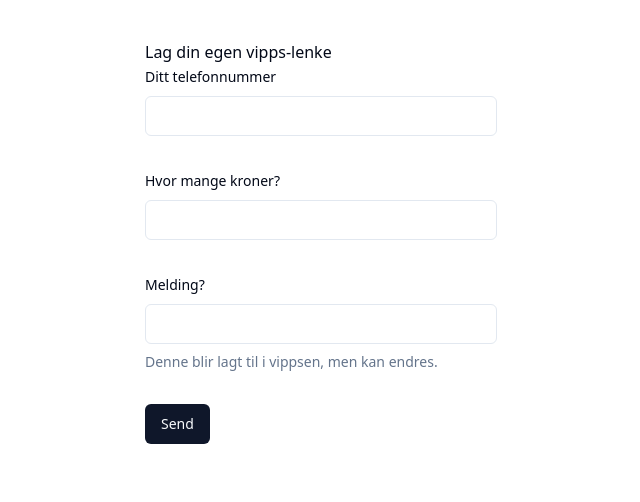
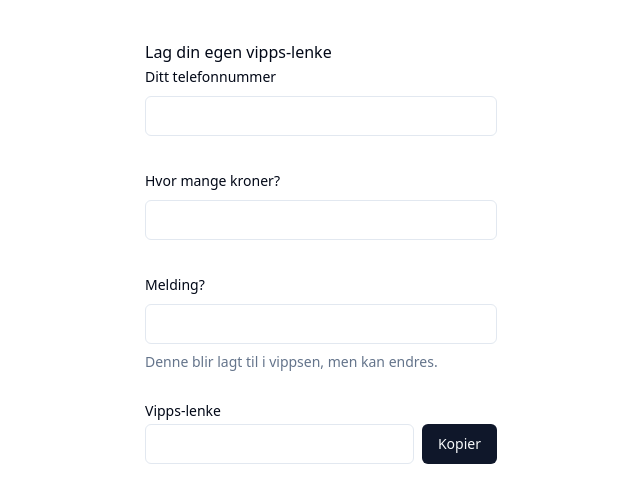
Before and after one commit to aslakhol/vippsme, an Astro site: page / in a window 1280 px wide. Shown: the whole page, without its empty margins (319-959 px from the left). Built offline with nearby package versions, Linux system fonts and the light colour scheme; Astro itself is replaced by a stand-in of ours.

Commit message:
add display and copy button for the link

```diff
--- a/src/components/Vipps.tsx
+++ b/src/components/Vipps.tsx
@@ -12,19 +12,28 @@ import {
   FormMessage,
 } from "./ui/form";
 import { Button } from "./ui/button";
+import { useState } from "react";
+import { Label } from "@radix-ui/react-label";
 
 export const Vipps = () => {
+  const [link, setLink] = useState<string>();
   const form = useForm<z.infer<typeof formSchema>>({
     resolver: zodResolver(formSchema),
     mode: "onTouched",
+    shouldFocusError: false,
   });
+
+  const handleChange = (data: z.infer<typeof formSchema>) => {
+    console.log(data);
+    setLink(data.phone);
+  };
 
   return (
     <div>
       <h1>Lag din egen vipps-lenke</h1>
 
       <Form {...form}>
-        <form className="space-y-8">
+        <form className="space-y-8" onChange={form.handleSubmit(handleChange)}>
           <FormField
             control={form.control}
             name="phone"
@@ -67,7 +76,19 @@ export const Vipps = () => {
               </FormItem>
             )}
           />
-          <Button type="submit">Send</Button>
+          <div className="grid w-full max-w-sm items-center gap-1.5">
+            <FormLabel htmlFor="vipps-link">Vipps-lenke</FormLabel>
+            <div className="flex w-full max-w-sm items-center space-x-2 ">
+              <Input
+                id="vipps-link"
+                type="text"
+                readOnly
+                value={link}
+                className="focus-visible:ring-0"
+              />
+              <Button type="button">Kopier</Button>
+            </div>
+          </div>
         </form>
       </Form>
     </div>
```
